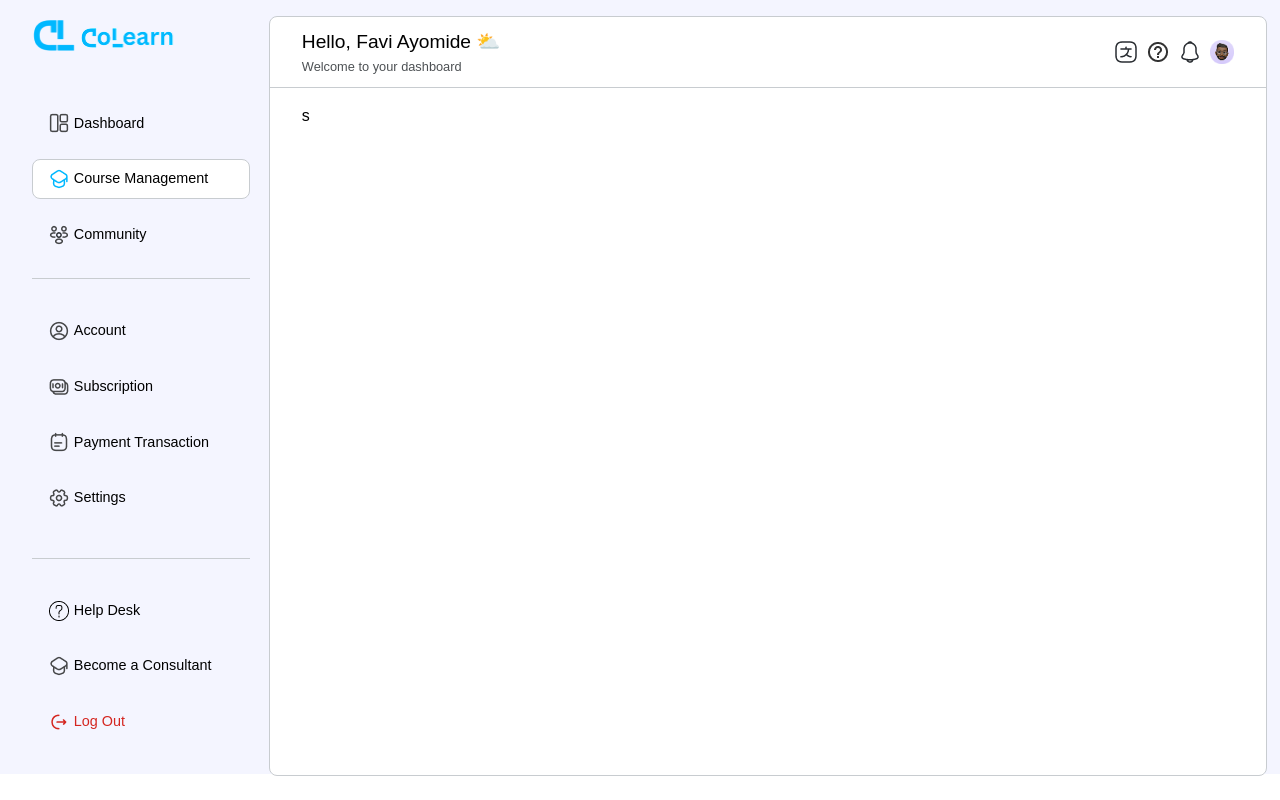
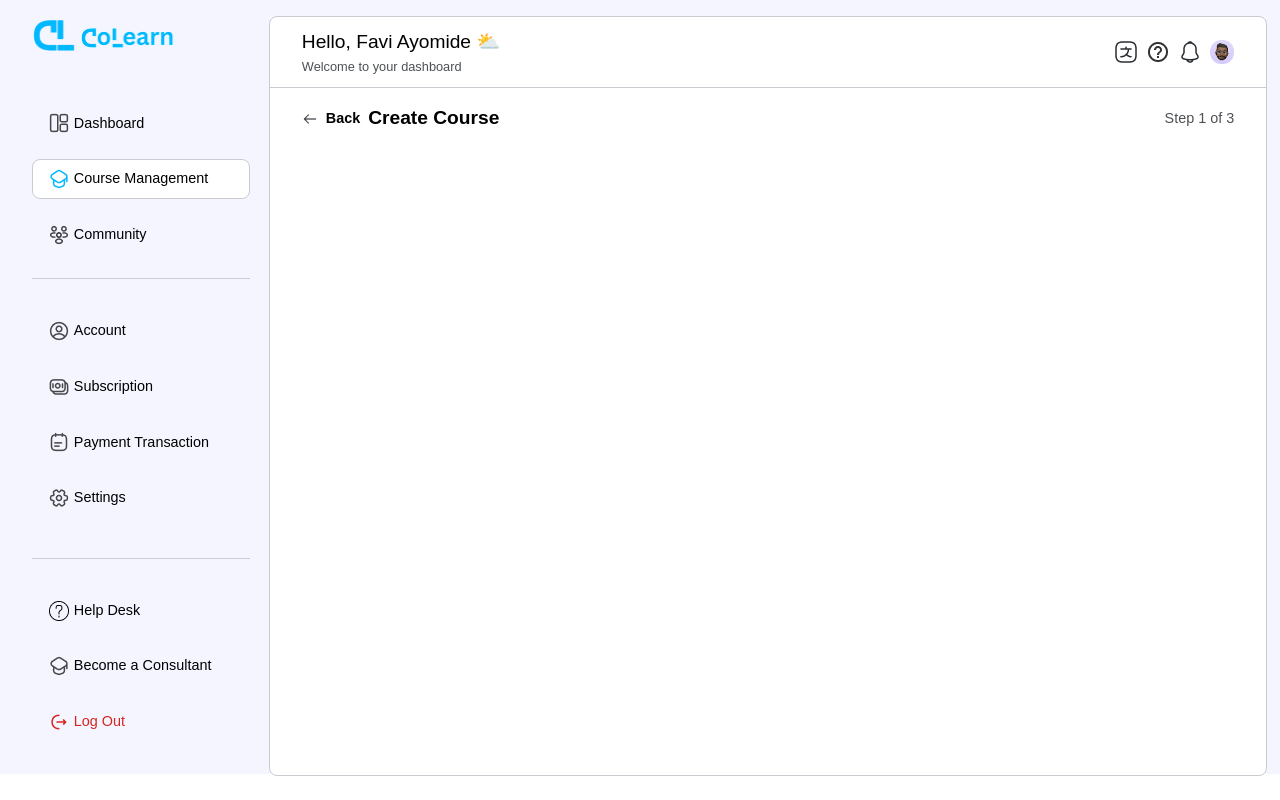
Before and after one commit to TemidayoVictor/colearn, a Next.js app: page /instructors/upload-course in a window 1280 px wide. Built offline with nearby package versions, Linux system fonts and the light colour scheme.

Commit message:
upload course

```diff
--- /dev/null
+++ b/app/components/Instructors/UploadCourseBody.tsx
@@ -0,0 +1,30 @@
+import React from "react";
+import Image from "next/image";
+
+const UploadCourseBody = () => {
+    return (
+        <div className="flex items-center justify-between">
+            <div className="flex items-center gap-2">
+                <div className="flex items-center gap-2 cursor-pointer">
+                    <div>
+                        <Image
+                            aria-hidden
+                            src="/assets/images/left-arrow.png"
+                            alt="Colearn Logo"
+                            width={16}
+                            height={16}
+                            className="object-contain"
+                        />
+                    </div>
+                    <p className="text-[.9rem] font-semibold">Back</p>
+                </div>
+                <h2 className="title-3">Create Course</h2>
+            </div>
+            <div>
+                <p className="text-[.9rem] color-grey-text">Step 1 of 3</p>
+            </div>
+        </div>
+    )
+}
+
+export default UploadCourseBody
--- a/app/instructors/upload-course/page.tsx
+++ b/app/instructors/upload-course/page.tsx
@@ -1,12 +1,13 @@
 import React from "react";
 import UserLayout from "@/app/components/UserLayout";
+import UploadCourseBody from "@/app/components/Instructors/UploadCourseBody";
 
 const UploadCourse = () => {
     return (
         <div>
             <UserLayout>
                 <div className="container-3">
-                    s
+                    <UploadCourseBody />
                 </div>
             </UserLayout>
         </div>
```
